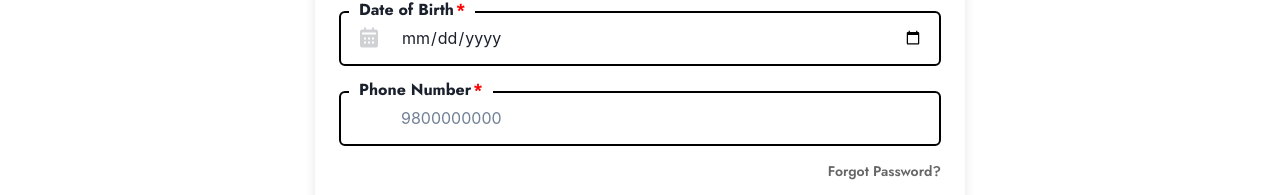
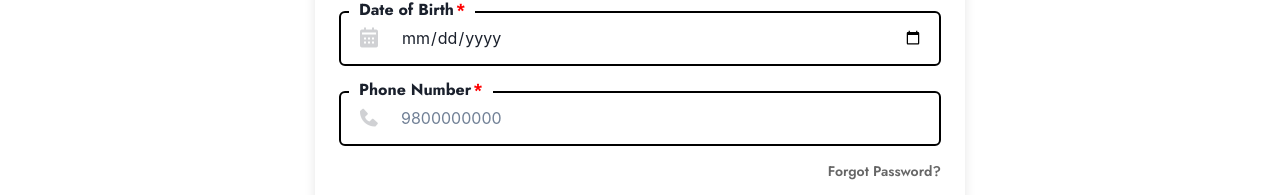
Before and after one commit to Asymptoads/MediQ, a React (Vite) app in the folder frontend/: page /register in a window 1280 px wide. Shown: the part 518-713 px from the top of the page. Built offline with nearby package versions, Linux system fonts and the light colour scheme; a web font is replaced by a local one.

Commit message:
register

```diff
--- a/frontend/src/pages/Register/Register.tsx
+++ b/frontend/src/pages/Register/Register.tsx
@@ -145,18 +145,18 @@ const Register = () => {
                             onChange={(
                                 e: React.ChangeEvent<HTMLInputElement>
                             ) => setDateOfBirth(e.target.value)}
-                            className="custom-input custom-input-password"
+                            className="custom-input custom-input-dob"
                             required
                         />
 
                         <CustomTextInput
                             label="Phone Number"
-                            type="tel"
+                            type="phone_number"
                             value={phoneNumber}
                             onChange={(
                                 e: React.ChangeEvent<HTMLInputElement>
                             ) => setPhoneNumber(e.target.value)}
-                            className="custom-input custom-input-password"
+                            className="custom-input custom-input-phone-number"
                             placeholder="9800000000"
                             required
                         />
```
